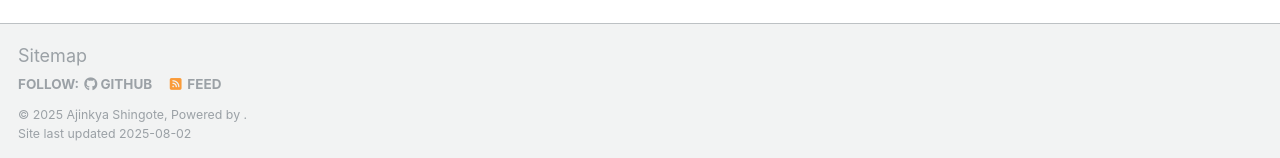
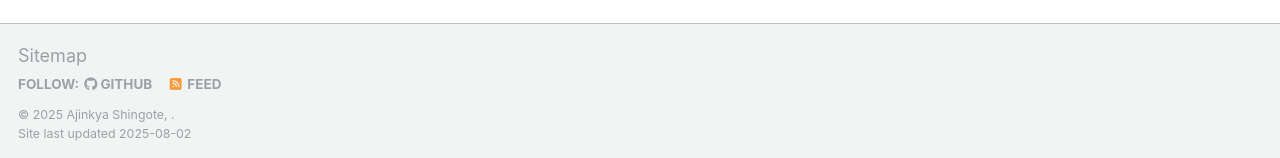
Before and after one commit to ajinkya-ss/ajinkya-ss, a Jekyll site: the page built from _pages/about.md, in a window 1280 px wide and 900 px high, scrolled down 662 px. Shown: the part 739-897 px from the top of the window. Built offline with Jekyll 4.4.1, drawn with Linux system fonts in a browser that asks for light colours; some web fonts are replaced; a script that is not in the unit is left out.

Commit message:
Update footer.html

```diff
--- a/_includes/footer.html
+++ b/_includes/footer.html
@@ -20,6 +20,6 @@
 {% endif %}
 
 <div class="page__footer-copyright">
-  &copy; {{ site.time | date: '%Y' }} {{ site.name | default: site.title }}, {{ site.data.ui-text[site.locale].powered_by | default: "Powered by" }} <a All Rights Reserved.</a>.<br />
+  &copy; {{ site.time | date: '%Y' }} {{ site.name | default: site.title }}, <a All Rights Reserved.</a>.<br />
   Site last updated {{ "now" | date: '%Y-%m-%d' %}}
 </div>
```
